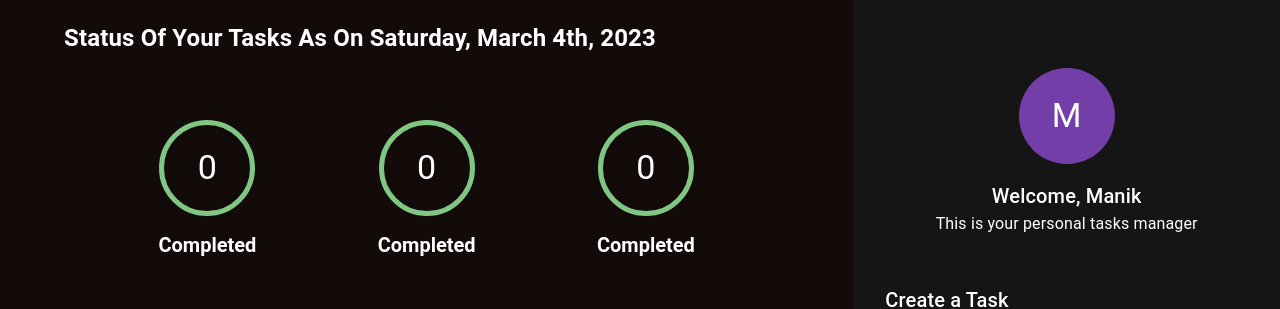
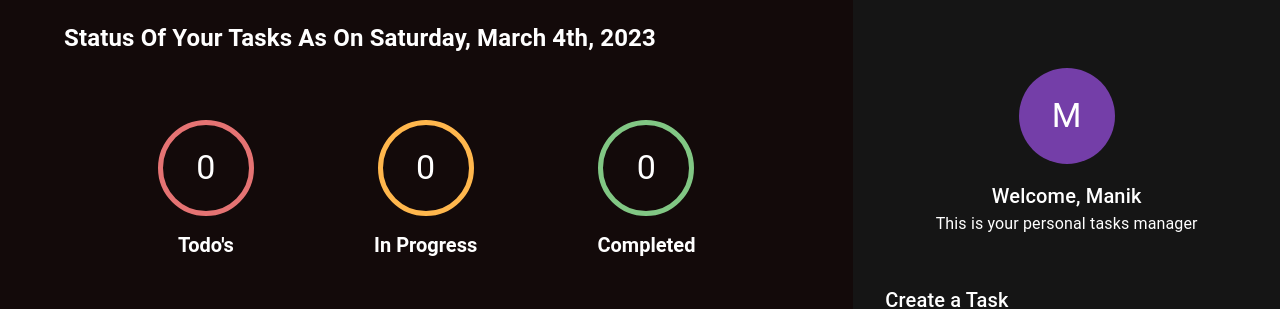
Before and after one commit to AlexMamani85/todo_react, a React (Create React App) app: page / in a window 1280 px wide. Shown: the top 309 px of the page. Built offline with nearby package versions, Linux system fonts and the light colour scheme; no server answers.

Commit message:
CHORE: working On Task Counters

```diff
--- a/src/components/taskArea/taskArea.tsx
+++ b/src/components/taskArea/taskArea.tsx
@@ -9,6 +9,7 @@
 import { ITaskApi } from './interfaces/ITaskApi';
 import { Status } from '../createTaskForm/enums/Status';
 import { IUpdateTask } from '../createTaskForm/interfaces/IUpdateTask';
+import { countTasks } from './helpers/countTasks';
 
 export const TaskArea: FC = (): ReactElement => {
   const { error, isLoading, data, refetch } = useQuery({
@@ -77,9 +78,34 @@
           xs={12}
           mb={8}
         >
-          <TaskCounter></TaskCounter>
-          <TaskCounter></TaskCounter>
-          <TaskCounter></TaskCounter>
+          <TaskCounter
+            count={
+              data
+                ? countTasks(data, Status.todo)
+                : undefined
+            }
+            status={Status.todo}
+          />
+
+          <TaskCounter
+            count={
+              data
+                ? countTasks(data, Status.inProgress)
+                : undefined
+            }
+            status={Status.inProgress}
+
+          />
+
+          <TaskCounter
+            count={
+              data
+                ? countTasks(data, Status.completed)
+                : undefined
+            }
+            status={Status.completed}
+          />
+
         </Grid>
         <Grid
           item
```
